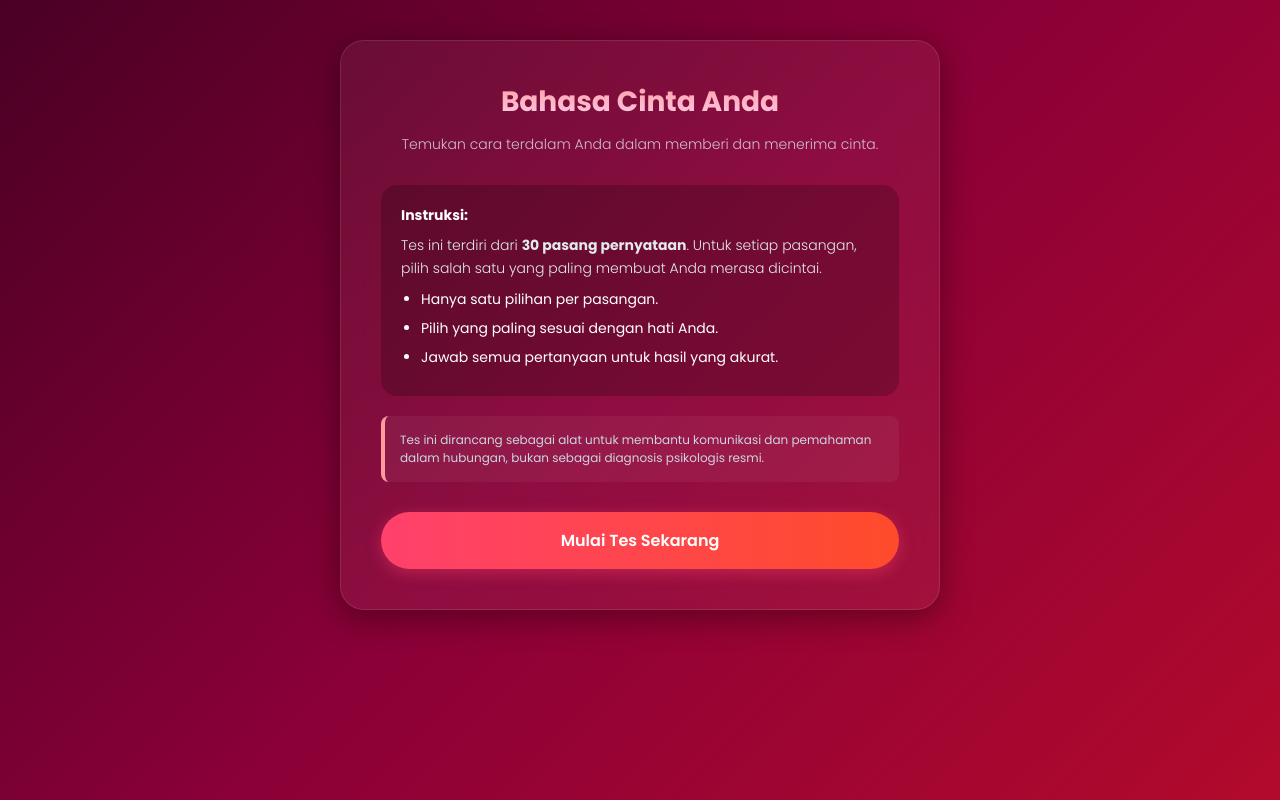
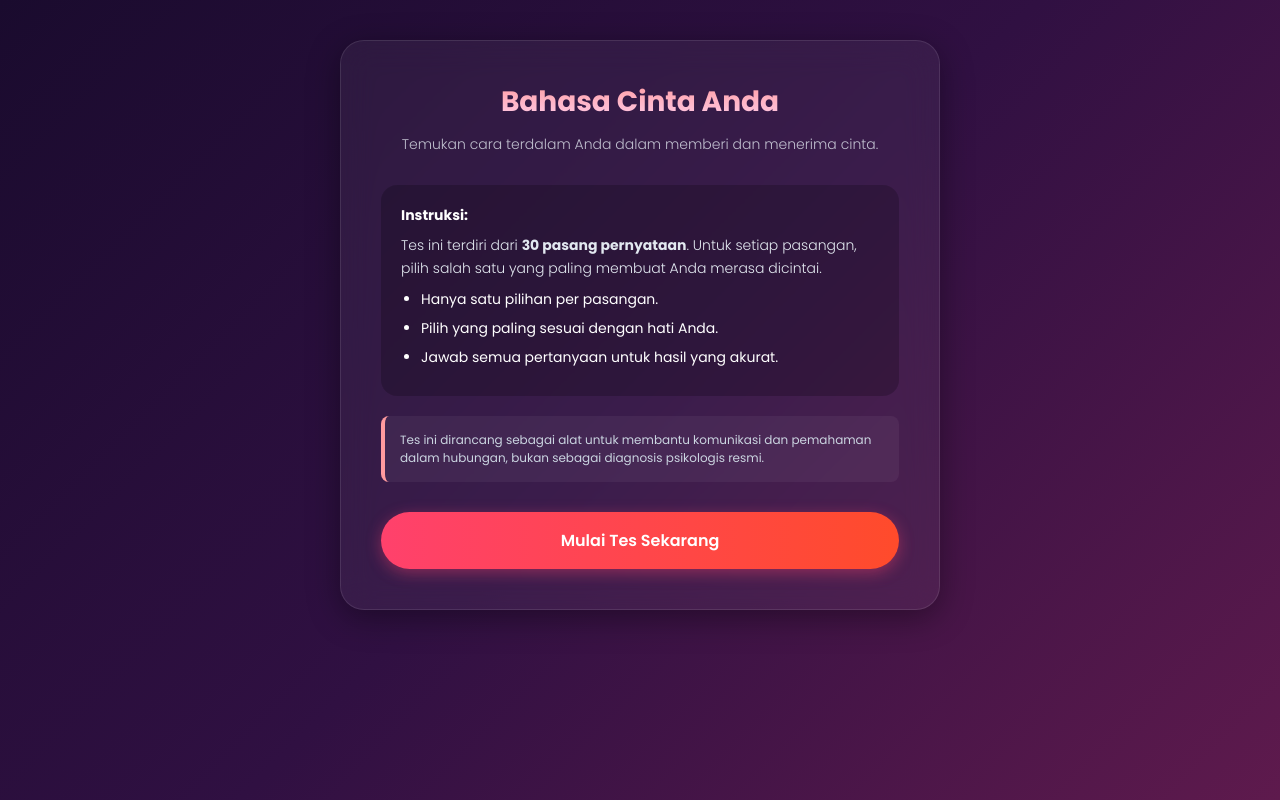
Before and after one commit to Illhm/Love_Language, a Flask app: page / in a window 1280 px wide. Run offline with Flask 3, Linux system fonts and the light colour scheme.

Commit message:
style: update romantic aesthetic to purple/mauve theme
Based on user feedback, updated the style.css gradient from a bright red to a softer, elegant dark romantic gradient using deep purples and mauve (#1A0B2E, #301042, #5E1A4D) to avoid being overwhelming or cringe. The auto-advance functionality remains unchanged and works correctly.

```diff
--- a/app/static/style.css
+++ b/app/static/style.css
@@ -8,7 +8,7 @@
 
 body {
     font-family: 'Poppins', sans-serif;
-    background: linear-gradient(135deg, #4a0024 0%, #8b0037 50%, #b20a2c 100%);
+    background: linear-gradient(135deg, #1A0B2E 0%, #301042 50%, #5E1A4D 100%);
     background-attachment: fixed;
     color: #ffffff;
     min-height: 100vh;
```
